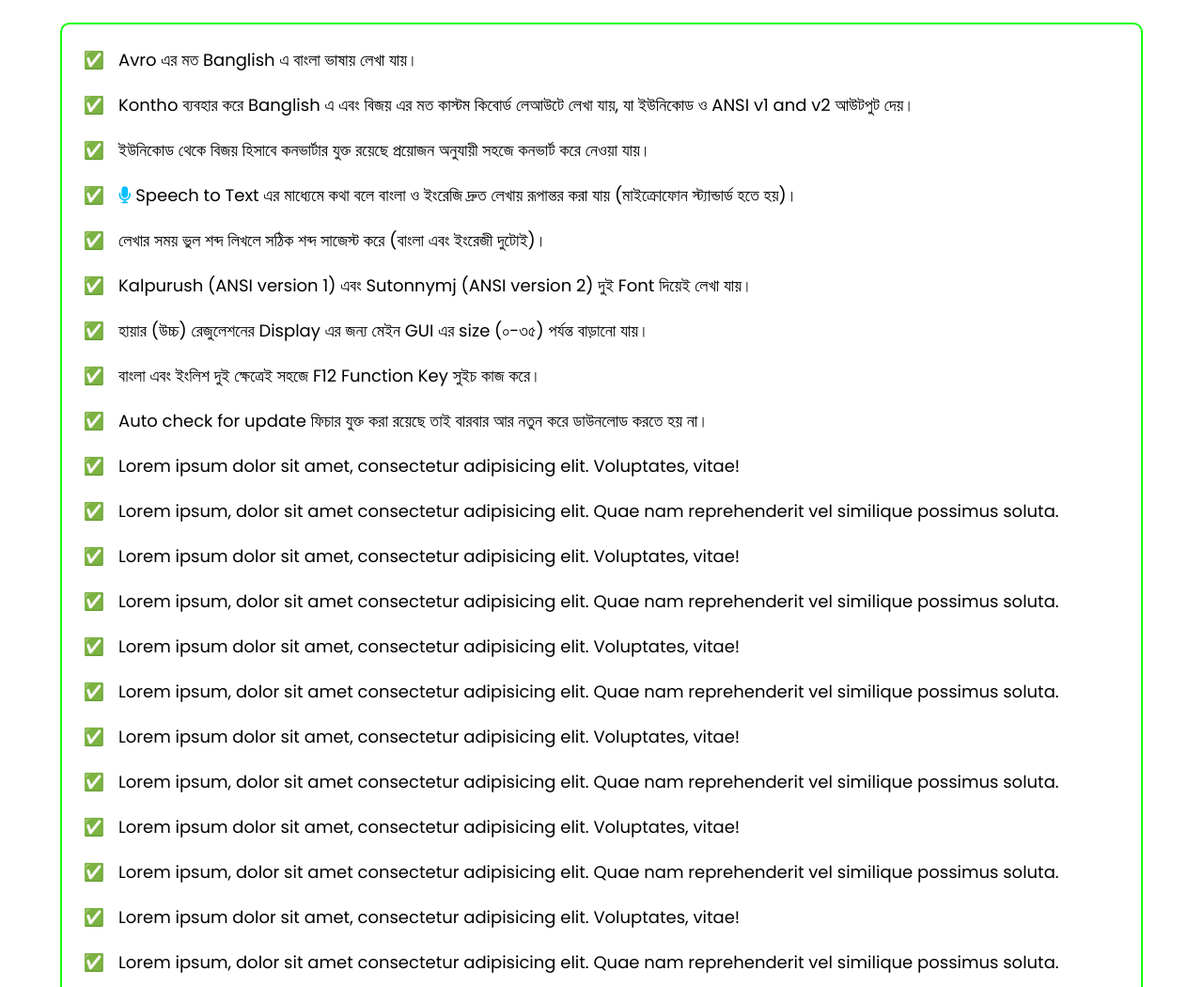
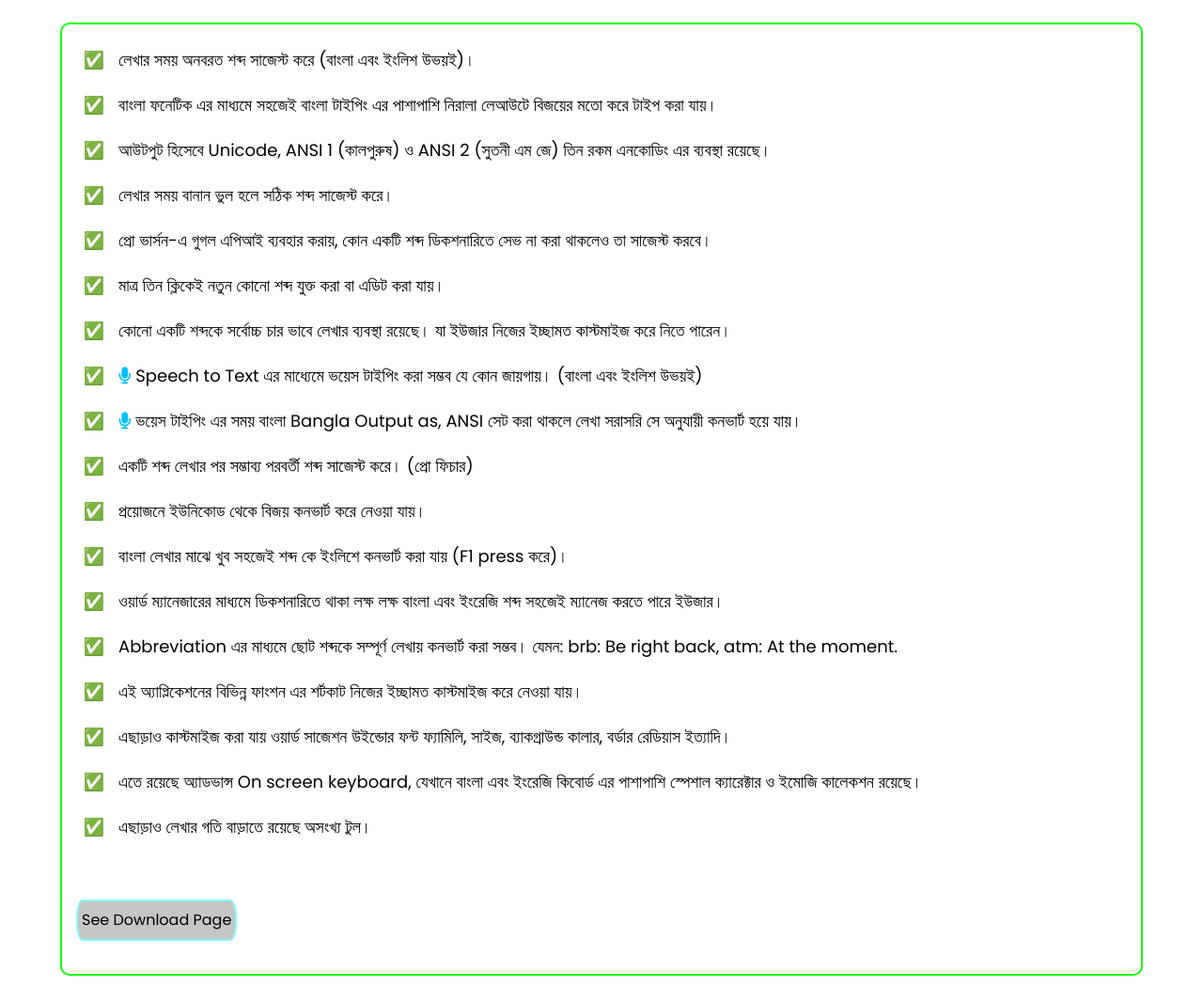
Before and after one commit to Shariful797/beginning-project, a plain HTML site: page index.html in a window 1280 px wide. Shown: the part 860-1910 px from the top of the page at 94% size. Drawn offline with nearby package versions, Linux system fonts and the light colour scheme; a web font is replaced by a local one.

Commit message:
Update index.html

```diff
--- a/index.html
+++ b/index.html
@@ -98,33 +98,29 @@
 
         <div class="feature_details" data-aos="fade-up">
             <ul>
-                <li data-aos="zoom-in">
-                    Avro এর মত Banglish এ বাংলা ভাষায় লেখা যায়।</li>
-                <li data-aos="zoom-in"> Kontho ব্যবহার করে Banglish এ এবং বিজয় এর মত কাস্টম কিবোর্ড লেআউটে লেখা যায়, যা ইউনিকোড
-                    ও ANSI v1 and v2 আউটপুট দেয়।
+                <li data-aos="zoom-in">লেখার সময় অনবরত শব্দ সাজেস্ট করে (বাংলা এবং ইংলিশ উভয়ই)।</li>
+                <li data-aos="zoom-in">বাংলা ফনেটিক এর মাধ্যমে সহজেই বাংলা টাইপিং এর পাশাপাশি নিরালা লেআউটে বিজয়ের মতো করে টাইপ করা যায়।
+                    </li>
+                <li data-aos="zoom-in">আউটপুট হিসেবে Unicode, ANSI 1 (কালপুরুষ) ও ANSI 2 (সুতনী এম জে) তিন রকম এনকোডিং এর ব্যবস্থা  রয়েছে।
                 </li>
-                <li data-aos="zoom-in"> ইউনিকোড থেকে বিজয় হিসাবে কনভার্টার যুক্ত রয়েছে প্রয়োজন অনুযায়ী সহজে কনভার্ট করে নেওয়া যায়। </li>
-                <li data-aos="zoom-in"> <i class="fa-solid fa-microphone" style="color: #00bfff;"> </i> Speech to Text এর মাধ্যেমে কথা বলে
-                    বাংলা ও ইংরেজি দ্রুত লেখায় রূপান্তর করা যায়
-                    (মাইক্রোফোন স্ট্যান্ডার্ড হতে হয়)।
+                <li data-aos="zoom-in"> লেখার সময় বানান ভুল হলে সঠিক শব্দ সাজেস্ট করে।</li>
+                <li data-aos="zoom-in">প্রো ভার্সন-এ গুগল এপিআই ব্যবহার করায়, কোন একটি শব্দ ডিকশনারিতে সেভ না করা থাকলেও তা সাজেস্ট করবে।</li>
+                <li data-aos="zoom-in"> মাত্র তিন ক্লিকেই নতুন কোনো শব্দ যুক্ত করা বা এডিট করা যায়।</li>
+                <li data-aos="zoom-in"> কোনো একটি শব্দকে সর্বোচ্চ চার ভাবে লেখার ব্যবস্থা রয়েছে। যা ইউজার নিজের ইচ্ছামত কাস্টমাইজ করে নিতে পারেন।</li>
+                <li data-aos="zoom-in"> <i class="fa-solid fa-microphone" style="color: #00bfff;"> </i> Speech to Text এর মাধ্যেমে ভয়েস টাইপিং করা সম্ভব যে কোন জায়গায়। (বাংলা এবং ইংলিশ উভয়ই)
                 </li>
-                <li data-aos="zoom-in"> লেখার সময় ভুল শব্দ লিখলে সঠিক শব্দ সাজেস্ট করে (বাংলা এবং ইংরেজী দুটোই)।</li>
-                <li data-aos="zoom-in"> Kalpurush (ANSI version 1) এবং Sutonnymj (ANSI version 2) দুই Font দিয়েই লেখা যায়।</li>
-                <li data-aos="zoom-in"> হায়ার (উচ্চ) রেজুলেশনের Display এর জন্য মেইন GUI এর size (০-৩৫) পর্যন্ত বাড়ানো যায়। </li>
-                <li data-aos="zoom-in"> বাংলা এবং ইংলিশ দুই ক্ষেত্রেই সহজে F12 Function Key সুইচ কাজ করে। </li>
-                <li data-aos="zoom-in"> Auto check for update ফিচার যুক্ত করা রয়েছে তাই বারবার আর নতুন করে ডাউনলোড করতে হয় না। </li>
-                <li data-aos="zoom-in"> Lorem ipsum dolor sit amet, consectetur adipisicing elit. Voluptates, vitae! </li>
-                <li data-aos="zoom-in"> Lorem ipsum, dolor sit amet consectetur adipisicing elit. Quae nam reprehenderit vel similique possimus soluta. </li>
-                <li data-aos="zoom-in"> Lorem ipsum dolor sit amet, consectetur adipisicing elit. Voluptates, vitae! </li>
-                <li data-aos="zoom-in"> Lorem ipsum, dolor sit amet consectetur adipisicing elit. Quae nam reprehenderit vel similique possimus soluta. </li>
-                <li data-aos="zoom-in"> Lorem ipsum dolor sit amet, consectetur adipisicing elit. Voluptates, vitae! </li>
-                <li data-aos="zoom-in"> Lorem ipsum, dolor sit amet consectetur adipisicing elit. Quae nam reprehenderit vel similique possimus soluta. </li>
-                <li data-aos="zoom-in"> Lorem ipsum dolor sit amet, consectetur adipisicing elit. Voluptates, vitae! </li>
-                <li data-aos="zoom-in"> Lorem ipsum, dolor sit amet consectetur adipisicing elit. Quae nam reprehenderit vel similique possimus soluta. </li>
-                <li data-aos="zoom-in"> Lorem ipsum dolor sit amet, consectetur adipisicing elit. Voluptates, vitae! </li>
-                <li data-aos="zoom-in"> Lorem ipsum, dolor sit amet consectetur adipisicing elit. Quae nam reprehenderit vel similique possimus soluta. </li>
-                <li data-aos="zoom-in"> Lorem ipsum dolor sit amet, consectetur adipisicing elit. Voluptates, vitae! </li>
-                <li data-aos="zoom-in"> Lorem ipsum, dolor sit amet consectetur adipisicing elit. Quae nam reprehenderit vel similique possimus soluta. </li>
+                <li data-aos="zoom-in"> <i class="fa-solid fa-microphone" style="color: #00bfff;"> </i> ভয়েস টাইপিং এর সময় বাংলা Bangla Output as, ANSI সেট করা থাকলে লেখা সরাসরি সে অনুযায়ী কনভার্ট হয়ে যায়।
+                </li>
+                <li data-aos="zoom-in">একটি শব্দ লেখার পর সম্ভাব্য পরবর্তী শব্দ সাজেস্ট করে। (প্রো ফিচার)
+                </li>
+                <li data-aos="zoom-in"> প্রয়োজনে ইউনিকোড থেকে বিজয় কনভার্ট করে নেওয়া যায়।</li>
+                <li data-aos="zoom-in">বাংলা লেখার মাঝে খুব সহজেই শব্দ কে ইংলিশে কনভার্ট করা যায় (F1 press করে)।</li>
+                <li data-aos="zoom-in">ওয়ার্ড ম্যানেজারের মাধ্যমে ডিকশনারিতে থাকা লক্ষ লক্ষ বাংলা এবং ইংরেজি শব্দ সহজেই ম্যানেজ করতে পারে ইউজার।</li>
+                <li data-aos="zoom-in">Abbreviation এর মাধ্যমে ছোট শব্দকে সম্পূর্ণ লেখায় কনভার্ট করা সম্ভব। যেমন: brb: Be right back, atm: At the moment.</li>
+                <li data-aos="zoom-in">এই অ্যাপ্লিকেশনের বিভিন্ন ফাংশন এর শর্টকাট নিজের ইচ্ছামত কাস্টমাইজ করে নেওয়া যায়।</li>
+                <li data-aos="zoom-in">এছাড়াও কাস্টমাইজ করা যায় ওয়ার্ড সাজেশন উইন্ডোর ফন্ট ফ্যামিলি, সাইজ, ব্যাকগ্রাউন্ড কালার, বর্ডার রেডিয়াস ইত্যাদি।</li>
+                <li data-aos="zoom-in">এতে রয়েছে অ্যাডভান্স On screen keyboard, যেখানে বাংলা এবং ইংরেজি কিবোর্ড এর পাশাপাশি স্পেশাল ক্যারেক্টার ও ইমোজি কালেকশন রয়েছে।</li>
+                <li data-aos="zoom-in">এছাড়াও লেখার গতি বাড়াতে রয়েছে অসংখ্য টুল।</li>
             </ul>
             <br>
             <a href="pages/download.html" class="konthobtn1">See Download Page</a>
```
